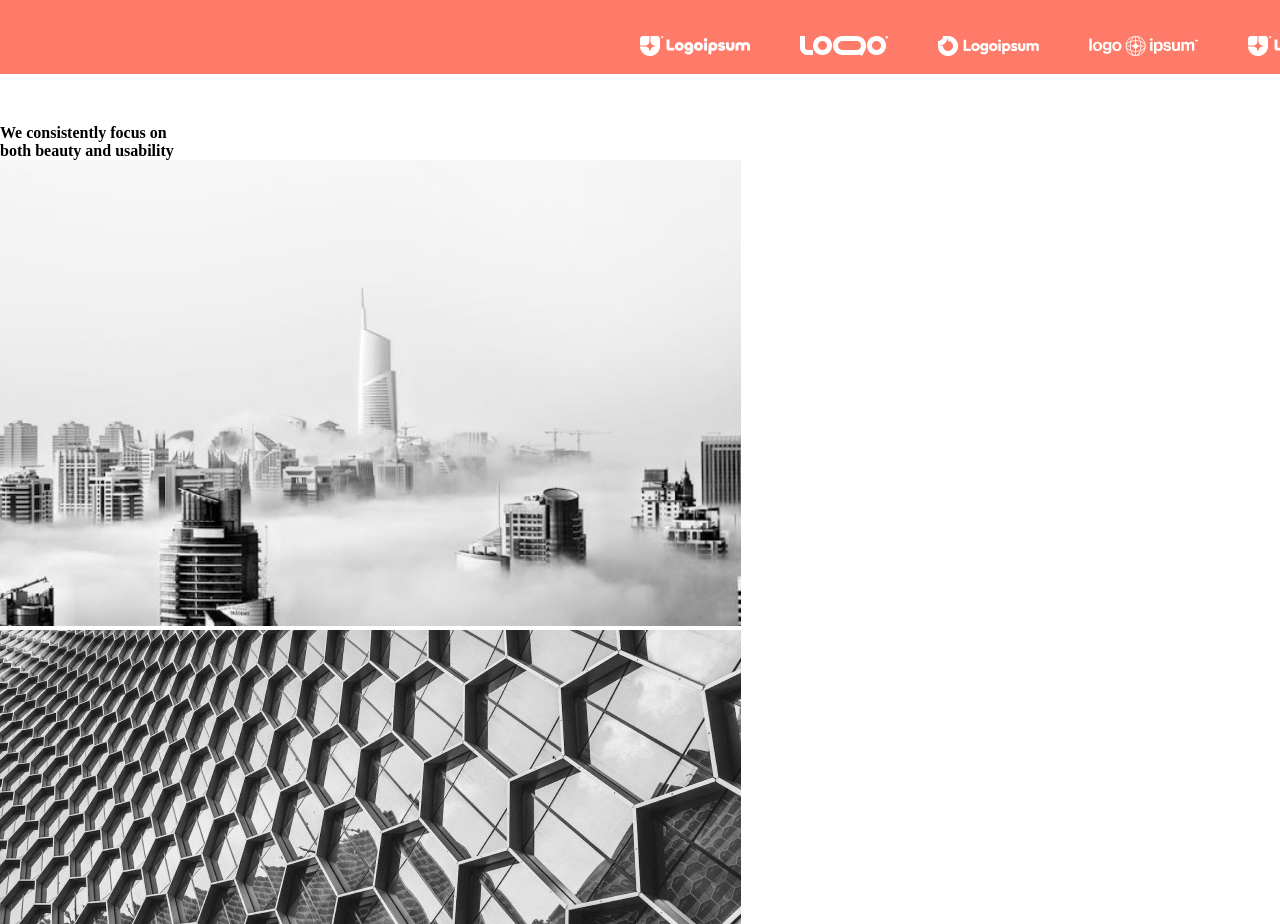
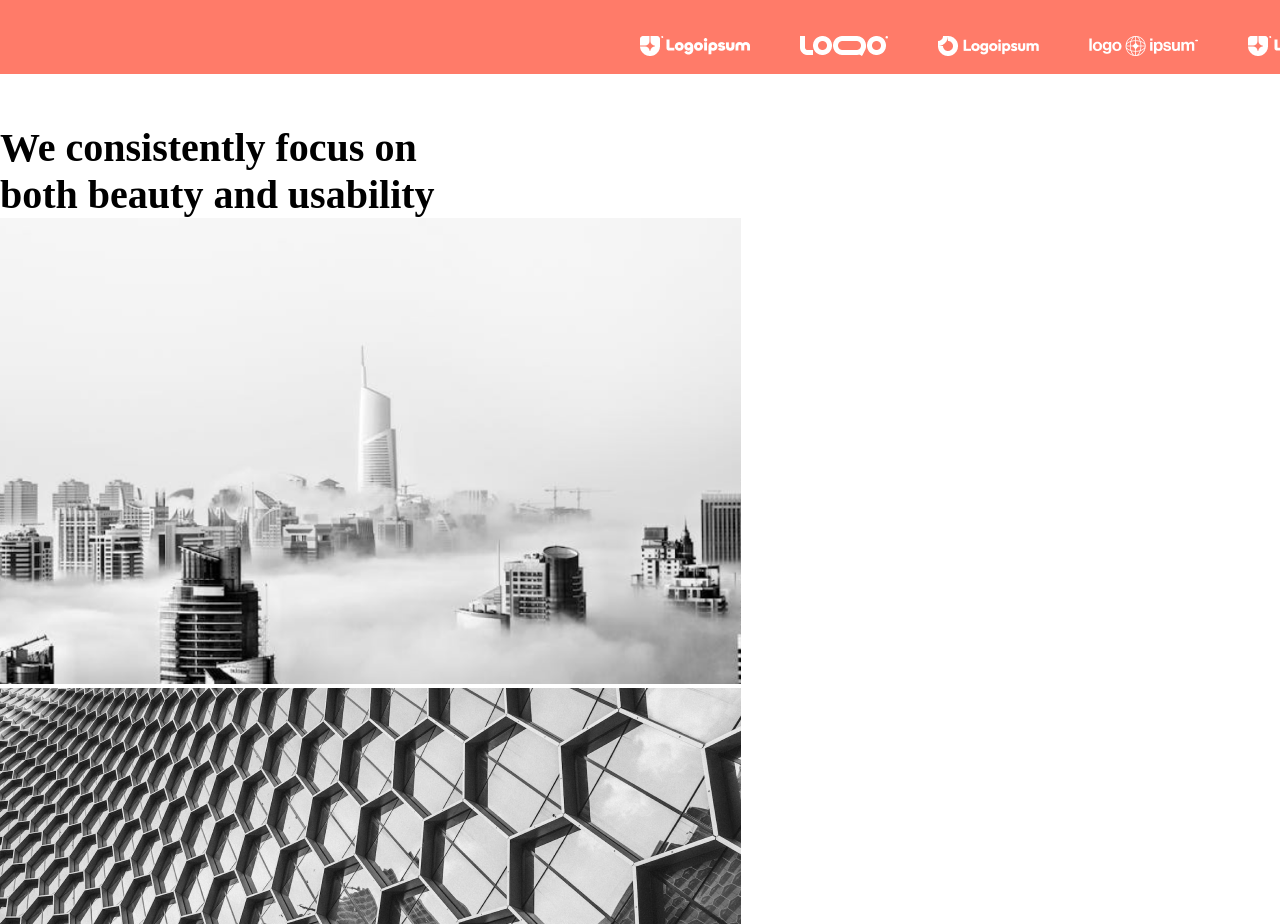
Before and after one commit to gabrieljcoutinho/Projeto-Archi-Firm, a React (Create React App) app: page / in a window 1280 px wide. Shown: the part 2460-3384 px from the top of the page. Built offline with nearby package versions, Linux system fonts and the light colour scheme.

Commit message:
tamnho do titulo

```diff
--- a/src/Css/focoDaEmpresa.css
+++ b/src/Css/focoDaEmpresa.css
@@ -0,0 +1,3 @@
+.tituloFocoDaEmpresa {
+    font-size: 40px;
+}
```
